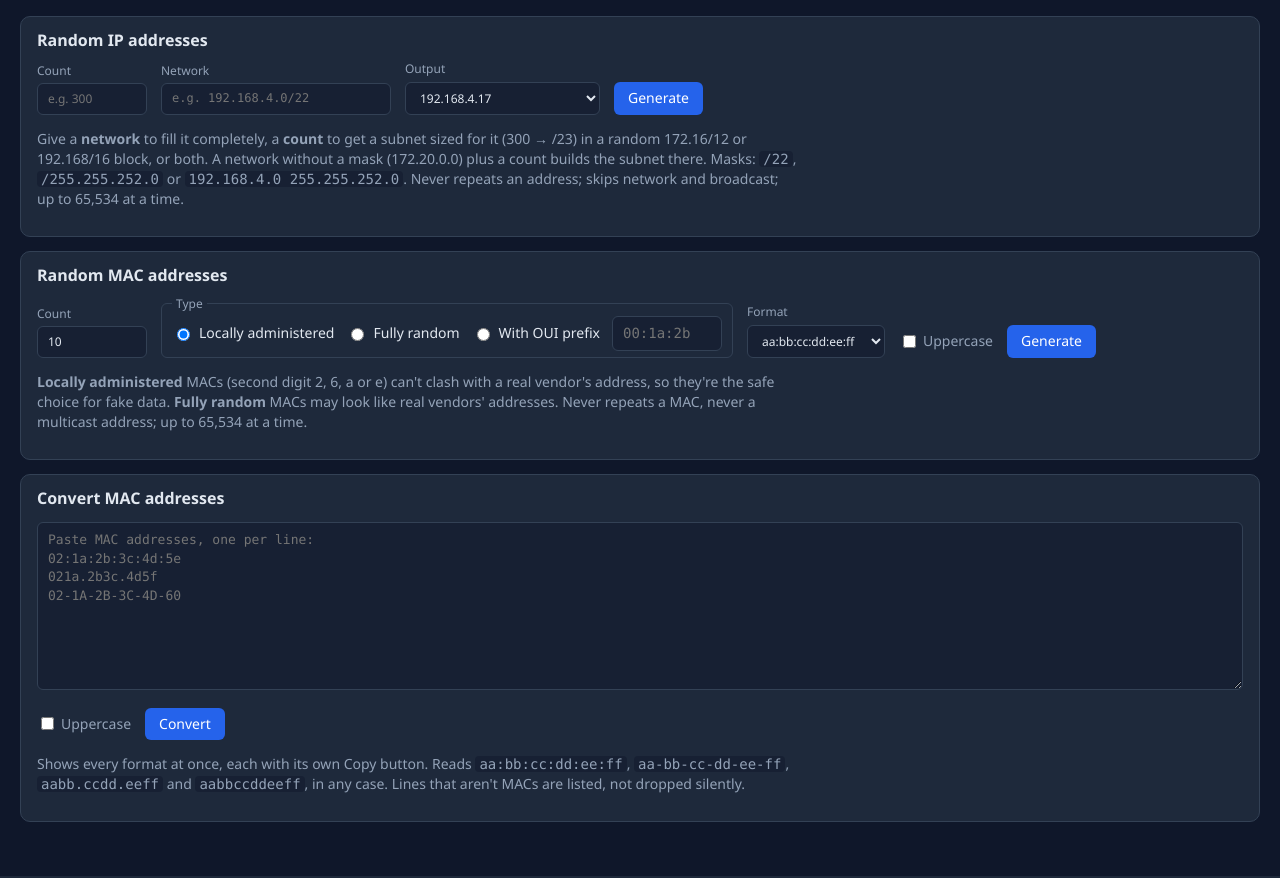
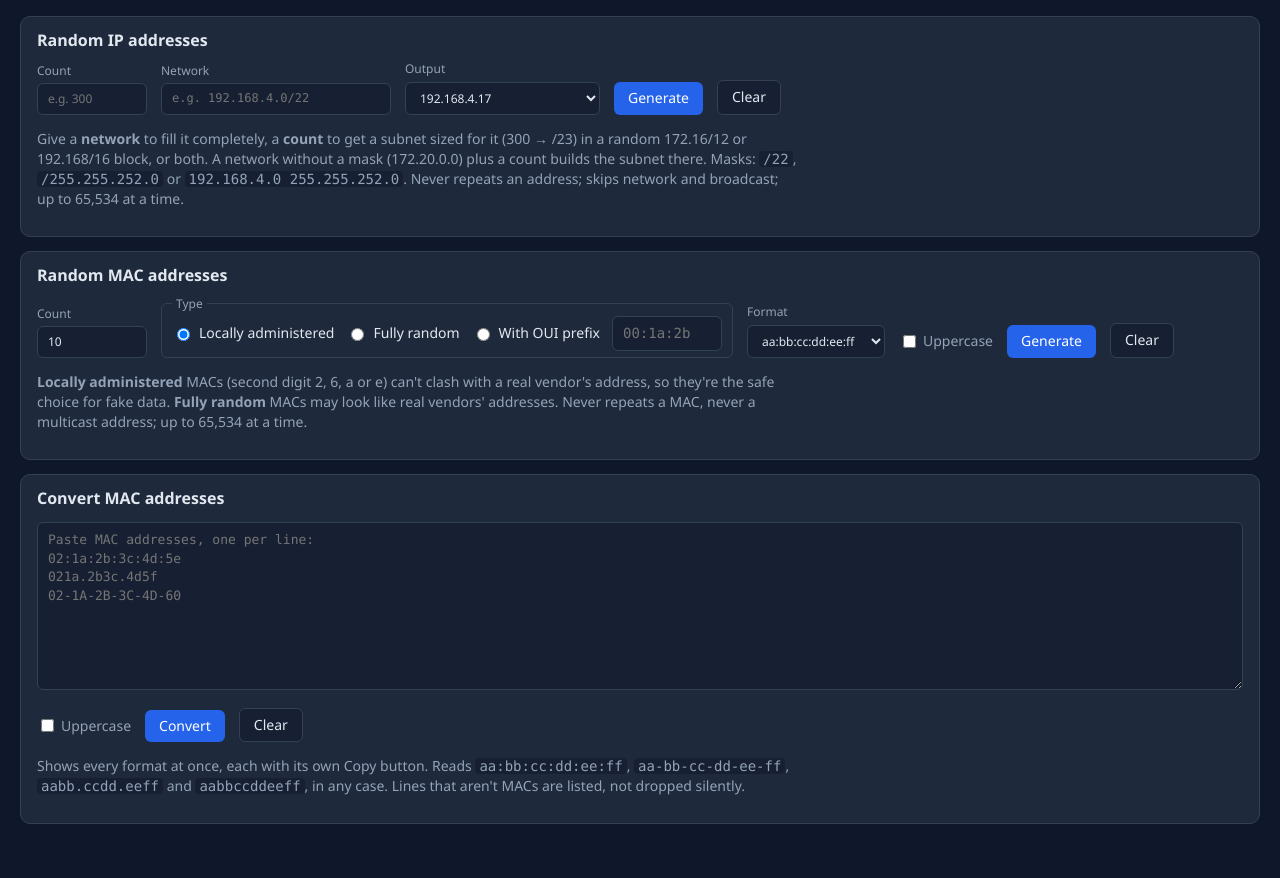
Before and after one commit to RedDirtBits/ToolkIT, a FastAPI app: template app/web/templates/index.html in a window 1280 px wide. Shown: the part 21-899 px from the top of the page. Run offline with FastAPI, Linux system fonts and the light colour scheme; the template is opened without the code that fills it, so the values that code supplies are empty.

Commit message:
Add a Clear button to each tool tab
A type="reset" button puts the tab's fields back to their defaults; app.js
also empties that tab's result and puts the cursor in the first field.
Other tabs keep their state. 2 new tests (150 total).

Co-Authored-By: Claude Opus 5.5 <noreply@anthropic.com>

```diff
--- a/app/web/static/app.js
+++ b/app/web/static/app.js
@@ -22,3 +22,20 @@ document.addEventListener("click", async (event) => {
   }
   setTimeout(() => { button.textContent = label; }, 1500);
 });
+
+// Clear button: <button type="reset"> already puts the form's fields back to
+// their defaults (that's built into HTML). This adds the part HTML can't do:
+// emptying the same tab's result area, then putting the cursor in the first
+// field, ready for the next input. Without JavaScript, the fields still reset.
+document.addEventListener("reset", (event) => {
+  const tool = event.target.closest(".tool");
+  if (!tool) return;
+  const result = tool.querySelector(".result");
+  if (result) result.innerHTML = "";
+  // The "reset" event fires just BEFORE the fields are reset, so wait a
+  // moment (setTimeout 0 = "right after this") before moving the cursor.
+  setTimeout(() => {
+    const first = event.target.querySelector("textarea, input:not([type=hidden]):not([type=radio]):not([type=checkbox])");
+    if (first) first.focus();
+  }, 0);
+});
--- a/app/web/templates/index.html
+++ b/app/web/templates/index.html
@@ -7,6 +7,10 @@
    every tool panel except the one whose radio button is checked. Because the
    panels are only hidden, never removed, each tab keeps its form and result
    while you look at another tab.
+
+   Clear: a type="reset" button puts the form's fields back to how the page
+   first loaded them (the defaults). app.js also empties that tab's result.
+   Other tabs aren't touched. Reloading the page clears all tabs.
 
    Variables:
      tab                    which tab starts selected ("ip", "mac", "convert")
@@ -46,6 +50,7 @@
         </select>
       </label>
       <button type="submit">Generate</button>
+      <button type="reset" class="secondary">Clear</button>
     </div>
     <p class="hint muted">
       Give a <b>network</b> to fill it completely, a <b>count</b> to get a subnet sized for it
@@ -55,7 +60,7 @@
       Never repeats an address; skips network and broadcast; up to 65,534 at a time.
     </p>
   </form>
-  <div id="ip-result">
+  <div id="ip-result" class="result">
     {% if ip_result %}{% with result = ip_result %}{% include "_result.html" %}{% endwith %}{% endif %}
   </div>
 </section>
@@ -85,6 +90,7 @@
       {% set style = f.style or 'colon' %}
       {% include "_mac_format_fields.html" %}
       <button type="submit">Generate</button>
+      <button type="reset" class="secondary">Clear</button>
     </div>
     <p class="hint muted">
       <b>Locally administered</b> MACs (second digit 2, 6, a or e) can't clash with a real vendor's
@@ -92,7 +98,7 @@
       vendors' addresses. Never repeats a MAC, never a multicast address; up to 65,534 at a time.
     </p>
   </form>
-  <div id="mac-result">
+  <div id="mac-result" class="result">
     {% if mac_result %}{% with result = mac_result %}{% include "_result.html" %}{% endwith %}{% endif %}
   </div>
 </section>
@@ -108,13 +114,14 @@
     <div class="fields">
       <label class="check"><input type="checkbox" name="upper" {{ 'checked' if f.upper == 'on' }}> Uppercase</label>
       <button type="submit">Convert</button>
+      <button type="reset" class="secondary">Clear</button>
     </div>
     <p class="hint muted">
       Shows every format at once, each with its own Copy button. Reads <code>aa:bb:cc:dd:ee:ff</code>, <code>aa-bb-cc-dd-ee-ff</code>, <code>aabb.ccdd.eeff</code>
       and <code>aabbccddeeff</code>, in any case. Lines that aren't MACs are listed, not dropped silently.
     </p>
   </form>
-  <div id="convert-result">
+  <div id="convert-result" class="result">
     {% if convert_result %}{% with result = convert_result %}{% include "_result.html" %}{% endwith %}{% endif %}
   </div>
 </section>
```
Also changed, not shown: tests/test_web.py (+17 -0 lines), README.md.
